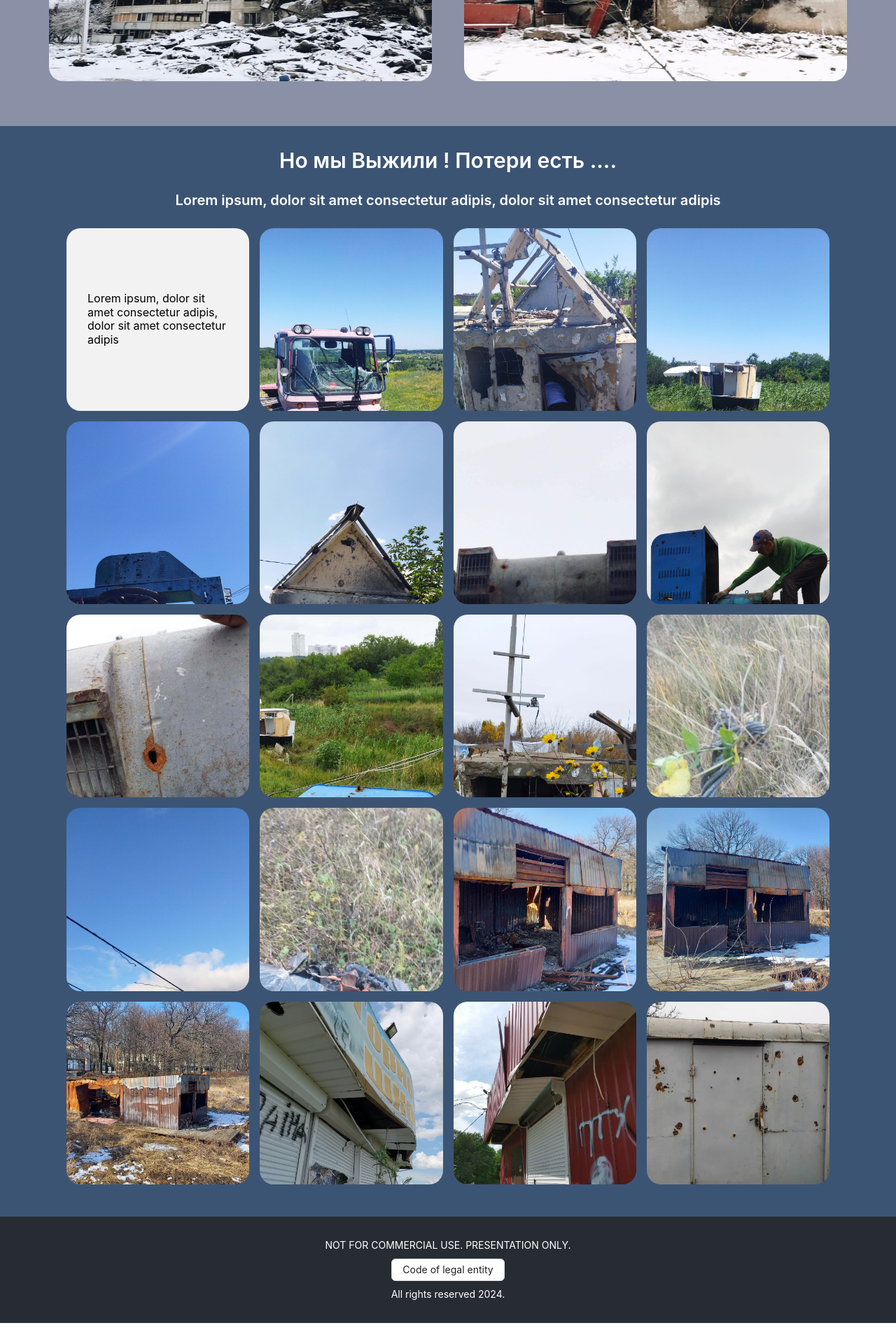
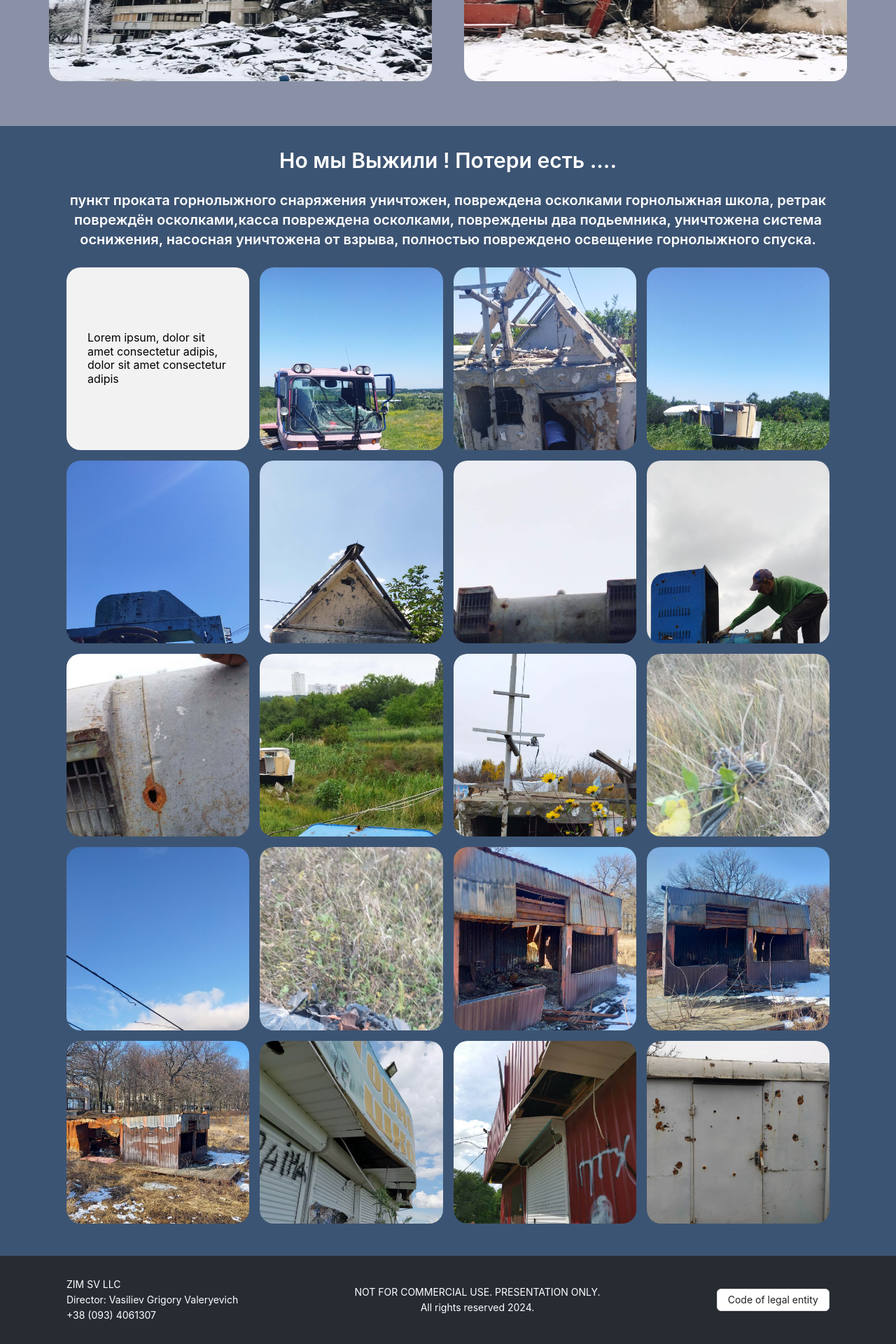
Before and after one commit to Mike-jsDev/volunteer-project, a React (Create React App) app: page / in a window 1280 px wide. Shown: the part 3519-5439 px from the top of the page at 70% size. Before the commit the page ends 5409 px from the top, so only its background shows below. Built offline with nearby package versions, Linux system fonts and the light colour scheme.

Commit message:
added contacts

```diff
--- a/src/components/Footer.jsx
+++ b/src/components/Footer.jsx
@@ -15,12 +15,36 @@ export const Footer = () => {
   return (
     <section className="footer-container" id="contact">
       <div className="footer-wrapper content-container">
-        <Typography>
-          <Text style={{ color: "white", textTransform: "uppercase" }}>
-            not for commercial use. Presentation only.
-          </Text>
-        </Typography>
-        <>
+        <div className="contacts flex-tile">
+          <Typography>
+            <Text style={{ color: "white", textTransform: "uppercase" }}>
+              ZIM SV LLC
+            </Text>
+          </Typography>
+          <Typography>
+            <Text style={{ color: "white" }}>
+              Director: Vasiliev Grigory Valeryevich
+            </Text>
+          </Typography>
+          <Typography>
+            <Text style={{ color: "white", textTransform: "uppercase" }}>
+              +38 (093) 4061307
+            </Text>
+          </Typography>
+        </div>
+        <div className="warning flex-tile">
+          <Typography>
+            <Text style={{ color: "white", textTransform: "uppercase" }}>
+              not for commercial use. Presentation only.
+            </Text>
+          </Typography>
+          <Typography>
+            <Text level={4} style={{ color: "white" }}>
+              All rights reserved {CURRENT_YEAR}.
+            </Text>
+          </Typography>
+        </div>
+        <div className="modal flex-tile">
           <Button onClick={showModal}>Code of legal entity</Button>
           <Modal
             open={isModalOpen}
@@ -38,12 +62,9 @@ export const Footer = () => {
               <iframe src={pathToPdf} width="100%" height="400px"></iframe>
             </div>
           </Modal>
-        </>
-        <Typography>
-          <Text level={4} style={{ color: "white" }}>
-            All rights reserved {CURRENT_YEAR}.
-          </Text>
-        </Typography>
+        </div>
+
+        <></>
       </div>
     </section>
   );
--- a/src/components/Life.jsx
+++ b/src/components/Life.jsx
@@ -50,8 +50,11 @@ export const Life = ({ id }) => {
               textAlign: "center",
             }}
           >
-            Lorem ipsum, dolor sit amet consectetur adipis, dolor sit amet
-            consectetur adipis
+            пункт проката горнолыжного снаряжения уничтожен, повреждена
+            осколками горнолыжная школа, ретрак повреждён осколками,касса
+            повреждена осколками, повреждены два подьемника, уничтожена система
+            оснижения, насосная уничтожена от взрыва, полностью повреждено
+            освещение горнолыжного спуска.
           </Title>
           <div className="photo-grid">
             <div className="photo-grid-tile tile-description">
--- a/src/scss/components/_footer.scss
+++ b/src/scss/components/_footer.scss
@@ -5,8 +5,24 @@
 }
 .footer-wrapper {
   display: flex;
+  flex-direction: row;
+  align-items: center;
+  justify-content: space-between;
+  gap: 16px;
+}
+
+.flex-tile {
+  display: flex;
   flex-direction: column;
-  align-items: center;
-  justify-content: center;
-  gap: 8px;
+
+  &.contacts {
+    justify-content: flex-start;
+  }
+  &.warning {
+    justify-content: center;
+    align-items: center;
+  }
+  &.modal {
+    justify-content: flex-end;
+  }
 }
```
